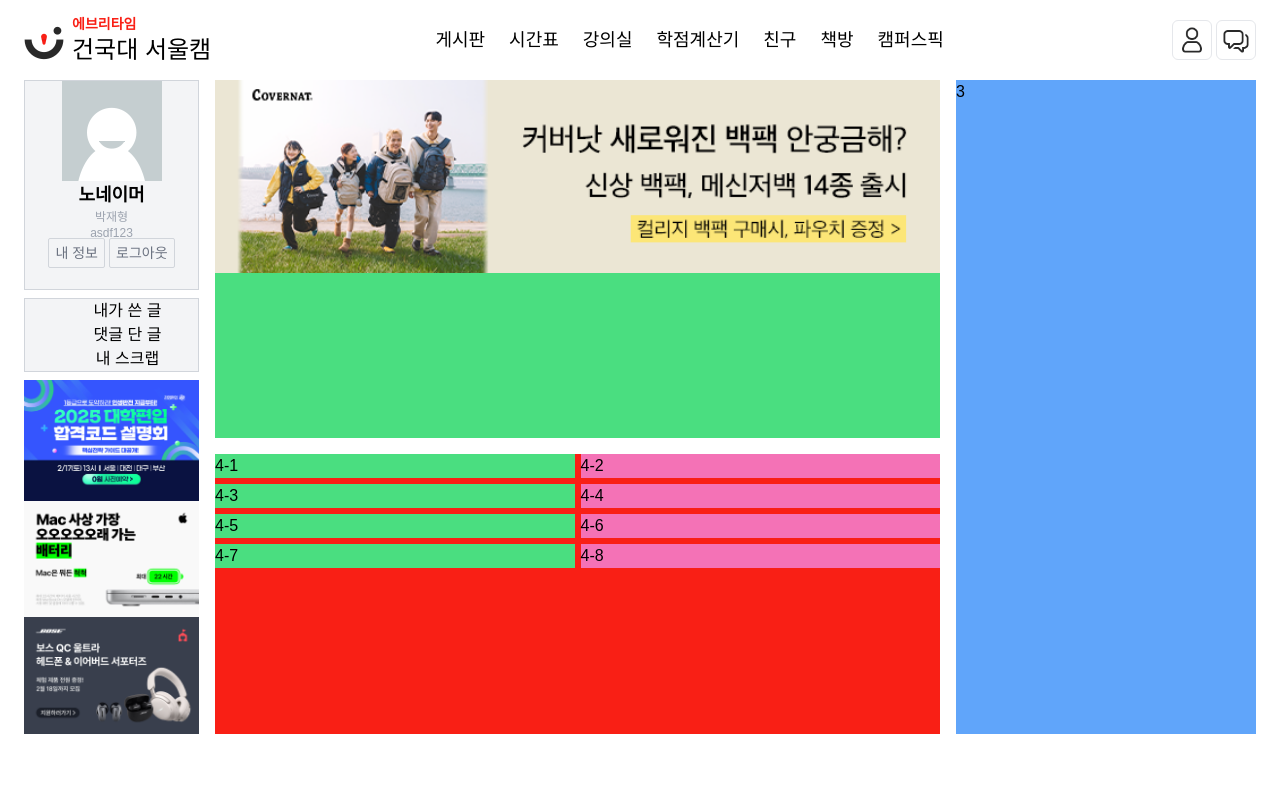
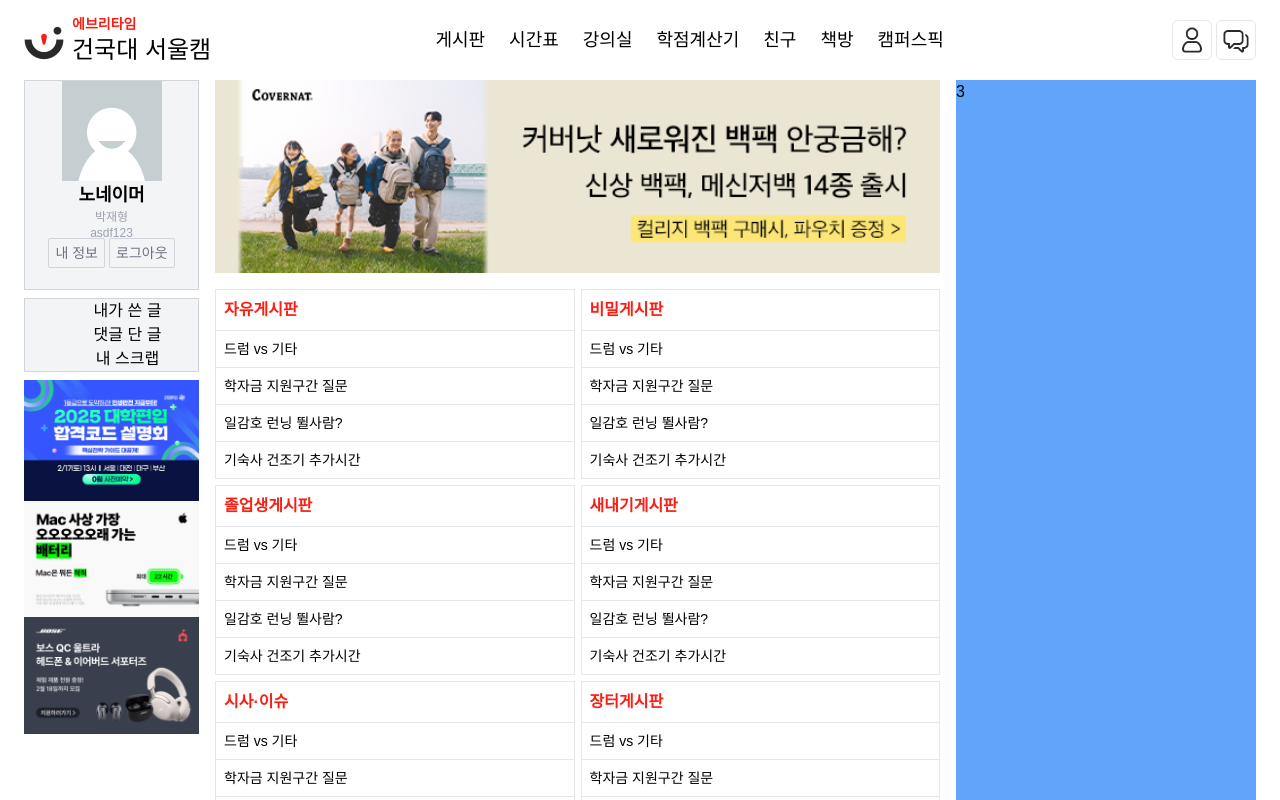
Before and after one commit to zae-hyeong/Everytime-clone, a React (Create React App) app: page / in a window 1280 px wide. Shown: the top 800 px of the page. Built offline with nearby package versions, Linux system fonts and the light colour scheme; a web font is replaced by a local one.

Commit message:
[feat] add BoardRecentPostList

```diff
--- /dev/null
+++ b/src/Component/Body/BulletinBoard/CenterBoard/BoardRecentPostList.tsx
@@ -0,0 +1,26 @@
+import React from "react";
+import PostSummery from "../../../../public/class/PostSummery";
+
+const BoardRecentPostList: React.FC<{
+  postListTitle: string;
+  recentPosts: PostSummery[];
+}> = (props) => {
+  return (
+    <li className="bg-origin-content">
+      <ul>
+        <li>
+          <a href="#">
+            <h3 className="text-main font-bold p-2 border">{props.postListTitle}</h3>
+          </a>
+        </li>
+        {props.recentPosts.map((boardPost) => (
+          <li className="p-2 text-sm border border-t-0 hover:bg-gray-100"><a href="#">
+            {boardPost.postTitle}
+            </a></li>
+        ))}
+      </ul>
+    </li>
+  );
+};
+
+export default BoardRecentPostList;
--- a/src/Component/Body/BulletinBoard/CenterBoard/MainBoardArea.tsx
+++ b/src/Component/Body/BulletinBoard/CenterBoard/MainBoardArea.tsx
@@ -1,34 +1,41 @@
 import React from "react";
-import dummyAdBannerImg from "../../../public/img/dummuAdImg.png";
+import BoardRecentPostList from "./BoardRecentPostList";
+import PostSummery from "../../../../public/class/PostSummery";
+
+const dummyBoardTitle: string[] = [
+  "자유게시판",
+  "비밀게시판",
+  "졸업생게시판",
+  "새내기게시판",
+  "시사·이슈",
+  "장터게시판",
+  "정보게시판",
+  "취업·진로",
+  "고시 준비",
+  "로스쿨 진학 준비 게시판",
+  "공무원",
+  "7급 게시판",
+  "홍보게시판",
+  "동아리·학회",
+];
+
+const dummyBoardPosts: PostSummery[] = [
+  new PostSummery("드럼 vs 기타", "방금"),
+  new PostSummery("학자금 지원구간 질문", "방금"),
+  new PostSummery("일감호 런닝 뛸사람?", "02/13 15:49"),
+  new PostSummery("기숙사 건조기 추가시간", "02/13 13:17"),
+];
 
 const MainBoardArea: React.FC = () => {
   return (
-    <main className="bg-main">
+    <main>
       <ul className="grid gap-1.5 lg:grid-cols-2 grid-cols-1">
-        <li className="odd:bg-green-400 even:bg-pink-400 bg-origin-content">
-          4-1
-        </li>
-        <li className="odd:bg-green-400 even:bg-pink-400 bg-origin-content">
-          4-2
-        </li>
-        <li className="odd:bg-green-400 even:bg-pink-400 bg-origin-content">
-          4-3
-        </li>
-        <li className="odd:bg-green-400 even:bg-pink-400 bg-origin-content">
-          4-4
-        </li>
-        <li className="odd:bg-green-400 even:bg-pink-400 bg-origin-content">
-          4-5
-        </li>
-        <li className="odd:bg-green-400 even:bg-pink-400 bg-origin-content">
-          4-6
-        </li>
-        <li className="odd:bg-green-400 even:bg-pink-400 bg-origin-content">
-          4-7
-        </li>
-        <li className="odd:bg-green-400 even:bg-pink-400 bg-origin-content">
-          4-8
-        </li>
+        {dummyBoardTitle.map((boardTitle) => (
+          <BoardRecentPostList
+            postListTitle={boardTitle}
+            recentPosts={dummyBoardPosts}
+          />
+        ))}
       </ul>
     </main>
   );
--- /dev/null
+++ b/src/public/class/PostSummery.tsx
@@ -0,0 +1,9 @@
+export default class PostSummery {
+  postTitle: string;
+  uploadBefore: string;
+
+  constructor(postTitle: string, uploadBefore: string) {
+    this.postTitle = postTitle;
+    this.uploadBefore = uploadBefore;
+  }
+}
--- a/tailwind.config.js
+++ b/tailwind.config.js
@@ -3,6 +3,9 @@
   content: ["./src/**/*.{html,js,ts,tsx}", "./public/index.html"],
   theme: {
     extend: {
+      colors: {
+        'main': "#F91F15"
+      },
       backgroundColor: {
         'main': "#F91F15"
       },
```
